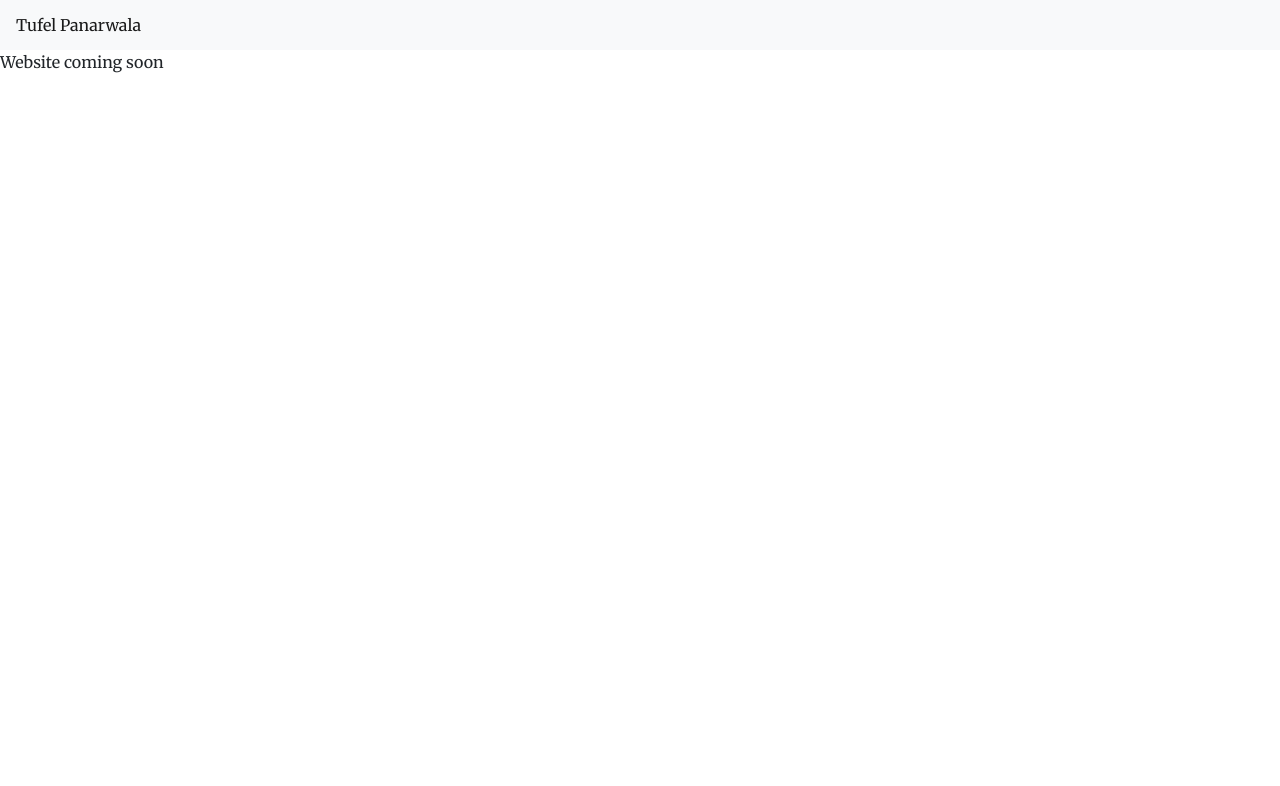
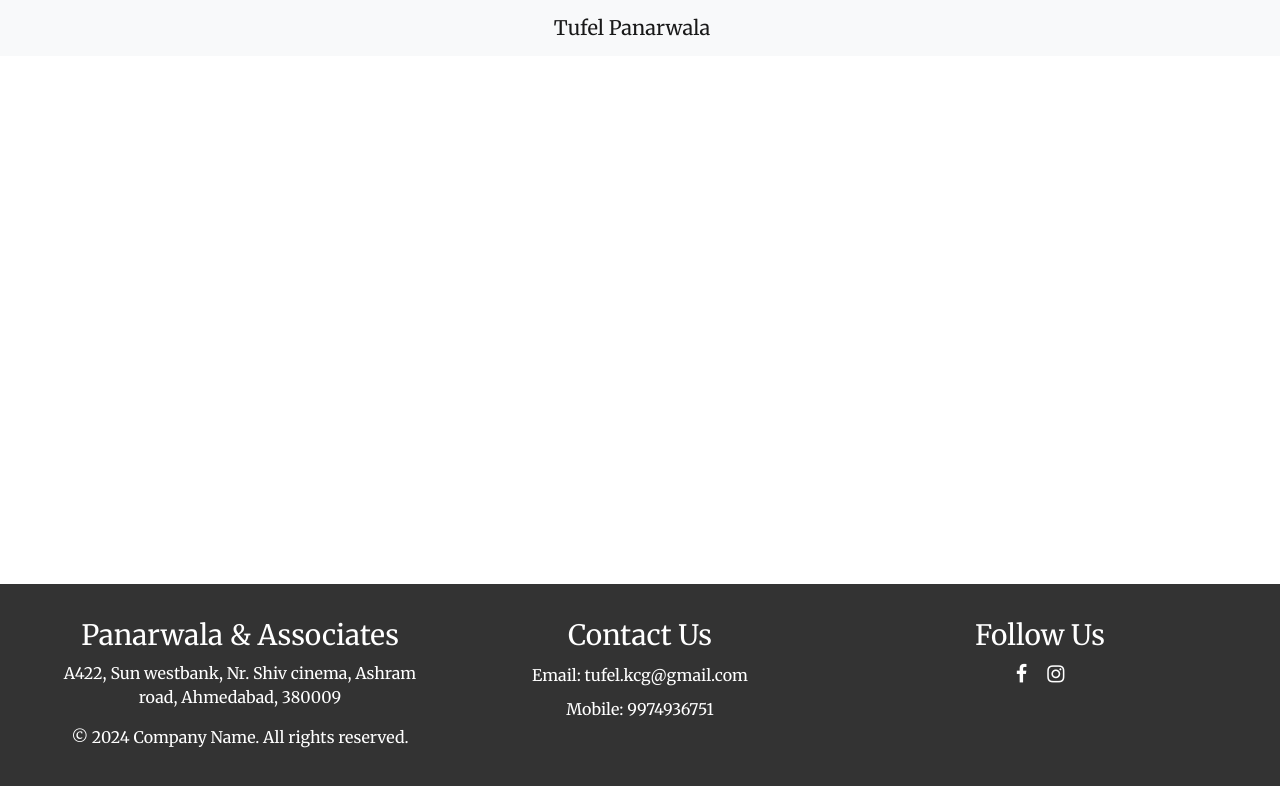
Before and after one commit to riyazpanarwala/tufelweb, a React (Vite) app: page / in a window 1280 px wide. Shown: the top 786 px of the page. Built offline with nearby package versions, Linux system fonts and the light colour scheme.

Commit message:
footer added

```diff
--- a/index.html
+++ b/index.html
@@ -15,6 +15,10 @@
       integrity="sha384-Gn5384xqQ1aoWXA+058RXPxPg6fy4IWvTNh0E263XmFcJlSAwiGgFAW/dAiS6JXm"
       crossorigin="anonymous"
     />
+    <link
+      rel="stylesheet"
+      href="https://cdnjs.cloudflare.com/ajax/libs/font-awesome/4.7.0/css/font-awesome.min.css"
+    />
   </head>
   <body>
     <div id="root"></div>
--- a/src/App.css
+++ b/src/App.css
@@ -6,296 +6,54 @@ body {
   -moz-osx-font-smoothing: grayscale;
 }
 
-.message {
-  margin: 15px;
-  list-style: none;
+.headername div {
+  justify-content: center !important;
 }
 
-.message div:nth-child(1) {
-  font-size: 11px;
-  color: var(--main-text-color);
-  opacity: 0.9;
-  margin-bottom: 6px;
+.footer {
+  background-color: #333;
+  color: white;
+  padding: 20px 0;
+  text-align: center;
+  position: absolute;
+  bottom: 0;
+  width: 100%;
 }
-.message div:nth-child(2) {
-  background: var(--main-color);
-  color: var(--secondary-color);
-  display: inline;
-  padding: 4px 8px;
-  border-radius: 8px;
+.footer-container {
+  display: flex;
+  flex-wrap: wrap;
+  justify-content: space-around;
+  max-width: 1200px;
+  margin: 0 auto;
 }
-
-.message-list {
-  box-sizing: border-box;
-  padding: 0 0 0 6px;
-  margin: 0;
-  width: 100%;
-  height: 100%;
-  overflow: scroll;
-  background: white;
+.footer-column {
+  flex: 1;
+  padding: 15px;
+  min-width: 200px;
 }
-
-.account {
-  height: 100vh;
-  width: 100%;
-  min-height: 100vh;
-  display: flex;
-  overflow-y: auto;
-  background: #eee;
+.footer-column h3 {
+  margin-top: 0;
 }
-.account.account--photo {
-  background: #6fb9fb;
+.footer-column ul {
+  list-style: none;
+  padding: 0;
 }
-.account.account--photo .account__card {
-  background-color: rgba(0, 10, 16, 0.8);
-  color: #fff;
+.footer-column ul li {
+  margin: 10px 0;
 }
-.account.account--photo .form__form-group-icon,
-.account.account--photo .form__form-group-button {
-  background: transparent;
-}
-.account.account--photo .form__form-group-icon,
-.account.account--photo input:not(:last-child) {
-  border-right: none;
-}
-.account.account--photo .form__form-group-button,
-.account.account--photo input {
-  border-left: none;
-}
-.account.account--photo .form__form-group-button.active {
-  border-color: #eff1f5;
-}
-.account.account--photo .form__form-group-button.active svg {
-  fill: #eee;
-}
-.account.account--photo input {
-  color: #fff;
-}
-.account.account--photo input:focus {
-  border-color: #eff1f5;
-}
-.account.account--photo p {
-  color: #fff;
-}
-.account.account--photo .account__title {
-  color: #fff;
-}
-.account__wrapper {
-  margin: auto;
-  padding: 10px;
-}
-.account__card {
-  background-color: #fff;
-  margin: 30px auto auto auto;
-  padding: 50px 60px;
-  width: 500px;
-}
-.account__profile {
-  text-align: center;
-}
-.account__btns {
-  display: flex;
-  width: calc(100% + 10px);
-  margin: -10px 0 -20px -10px;
-}
-.account__btns a {
-  margin: 10px 0 20px 10px;
-  white-space: nowrap;
-}
-.account__btn {
-  width: 100%;
-  margin-right: 0;
-}
-.account__avatar {
-  height: 64px;
-  width: 64px;
-  border-radius: 50%;
-  overflow: hidden;
-}
-.account__name {
-  font-size: 11px;
-  text-transform: uppercase;
-  font-weight: 700;
-  line-height: 15px;
-  margin: 5px 0 5px 0px;
-}
-.account__sub {
-  margin-top: 0;
-  margin-bottom: 10px;
-  color: #656262;
-  font-size: 11px;
-  line-height: 15px;
-}
-.account__forgot-password {
-  position: absolute;
-  font-size: 11px;
-  line-height: 15px;
-  bottom: -18px;
-  right: 0;
-}
-.account__forgot-password a {
-  color: #70bbfd;
-}
-.account__forgot-password a:hover {
-  color: #3ea3fc;
+.footer-column ul li a {
+  color: white;
   text-decoration: none;
 }
-.form__form-group--forgot {
-  margin-bottom: 40px;
+.footer-column ul li a:hover {
+  text-decoration: underline;
 }
-.account__or {
-  text-align: center;
-  margin-top: 35px;
-  margin-bottom: 20px;
-  position: relative;
+.social-icons {
+  margin-top: 10px;
 }
-.account__or:before,
-.account__or:after {
-  content: "";
-  height: 1px;
-  width: calc(50% - 90px);
-  background: #ddd;
-  position: absolute;
-  top: 10px;
+.social-icons a {
+  color: white;
+  margin: 0 10px;
+  text-decoration: none;
+  font-size: 20px;
 }
-.account__or:before {
-  left: 0;
-}
-.account__or:after {
-  right: 0;
-}
-.account__social {
-  text-align: center;
-}
-.account__social-btn {
-  display: inline-block;
-  height: 38px;
-  width: 38px;
-  border-radius: 5px;
-  padding: 9px;
-  margin-right: 10px;
-  transition: all 0.3s;
-  border: none;
-}
-.account__social-btn:last-child {
-  margin-right: 0;
-}
-.account__social-btn svg {
-  fill: #fff;
-  height: 20px;
-  width: 20px;
-}
-.account__social-btn.account__social-btn--facebook {
-  background: #4766a4;
-}
-.account__social-btn.account__social-btn--facebook:hover {
-  background: #385080;
-}
-.account__social-btn.account__social-btn--google {
-  background: #c74d4d;
-}
-.account__social-btn.account__social-btn--google:hover {
-  background: #ab3636;
-}
-.account__head {
-  margin-bottom: 30px;
-  padding-left: 10px;
-  border-left: 4px solid #70bbfd;
-}
-.account__logo {
-  font-weight: 700;
-}
-.account__logo-accent {
-  color: #70bbfd;
-}
-.account__have-account {
-  text-align: center;
-  margin-top: 20px;
-}
-.account__have-account a {
-  color: #70bbfd;
-  transition: all 0.3s;
-}
-.account__have-account a:hover {
-  color: #3ea3fc;
-  text-decoration: none;
-}
-@media screen and (max-width: 520px) {
-  .account__card {
-    padding: 35px 30px;
-  }
-}
-@media screen and (max-width: 425px) {
-  .account__btns {
-    flex-wrap: wrap;
-  }
-}
-
-.form-control {
-  margin: 10px 0px;
-}
-
-.header-editor {
-  background: #fff;
-  outline: none;
-  padding: 20px;
-  border: 1px solid #b3b3b1;
-}
-
-.body-editor {
-  outline: none;
-  background: #fff;
-  height: 100vh;
-  padding: 20px;
-  border: 1px solid #ccc;
-}
-
-.currentusers {
-  margin: 20px 0;
-  display: flex;
-}
-
-.navbar-brand {
-  font-size: 16px;
-}
-
-.userInfo {
-  width: 40px;
-  height: 40px;
-  display: -webkit-flex;
-  display: flex;
-  border-radius: 50%;
-  margin-right: 10px;
-  background: #fff;
-}
-
-.container-fluid {
-  padding: 0px;
-}
-
-.main-content {
-  display: flex;
-  flex-wrap: nowrap;
-  padding: 15px 50px;
-  background: #eee;
-}
-
-.document-holder {
-  flex: 1;
-}
-
-.history-holder {
-  width: 300px;
-  background: #fff;
-  min-width: 300px;
-  margin: 80px 0px 90px 15px;
-  height: 100vh;
-  border: 1px solid #ccc;
-}
-
-.history-holder ul {
-  padding: 9px;
-  list-style: none;
-  font-size: 12px;
-  color: #4e4e4e;
-}
--- a/src/App.jsx
+++ b/src/App.jsx
@@ -6,10 +6,41 @@ import "./App.css";
 function App() {
   return (
     <>
-      <Navbar color="light" light>
+      <Navbar className="headername" color="light" light>
         <NavbarBrand href="/">Tufel Panarwala</NavbarBrand>
       </Navbar>
-      <div className="container-fluid">Website coming soon</div>
+      <footer className="footer">
+        <div className="footer-container">
+          <div className="footer-column">
+            <h3>Panarwala & Associates</h3>
+            <p>
+              A422, Sun westbank, Nr. Shiv cinema, Ashram road, Ahmedabad,
+              380009
+            </p>
+            <p>&copy; 2024 Company Name. All rights reserved.</p>
+          </div>
+          <div className="footer-column">
+            <h3>Contact Us</h3>
+            <ul>
+              <li>Email: tufel.kcg@gmail.com</li>
+              <li>Mobile: 9974936751</li>
+            </ul>
+          </div>
+          <div className="footer-column">
+            <h3>Follow Us</h3>
+            <div className="social-icons">
+              <a
+                href="https://www.facebook.com/profile.php?id=61555952280720"
+                className="fa fa-facebook"
+              ></a>
+              <a
+                href="https://www.instagram.com/panarwala_associates/"
+                className="fa fa-instagram"
+              ></a>
+            </div>
+          </div>
+        </div>
+      </footer>
     </>
   );
 }
```
Also changed, not shown: package.json (+5 -7 lines), 1 other file (tests, documents, lock files or other folders).
